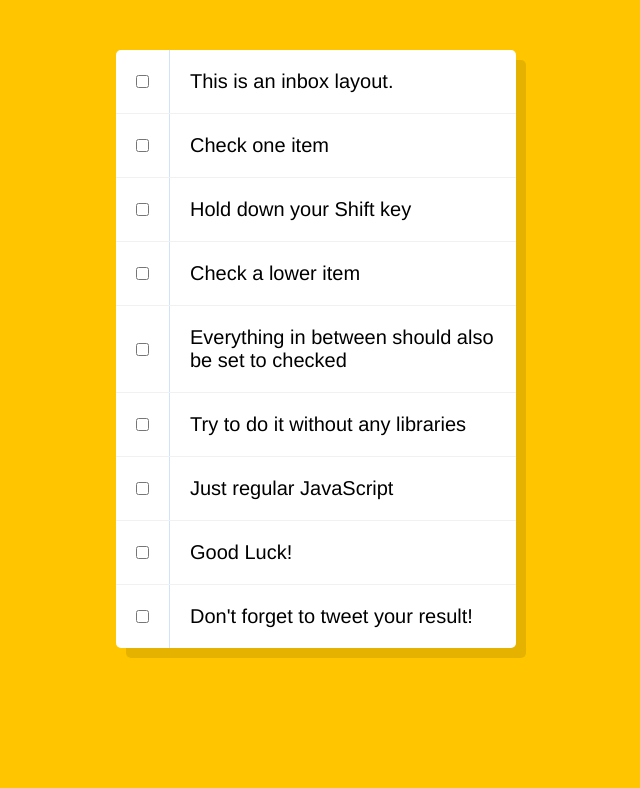
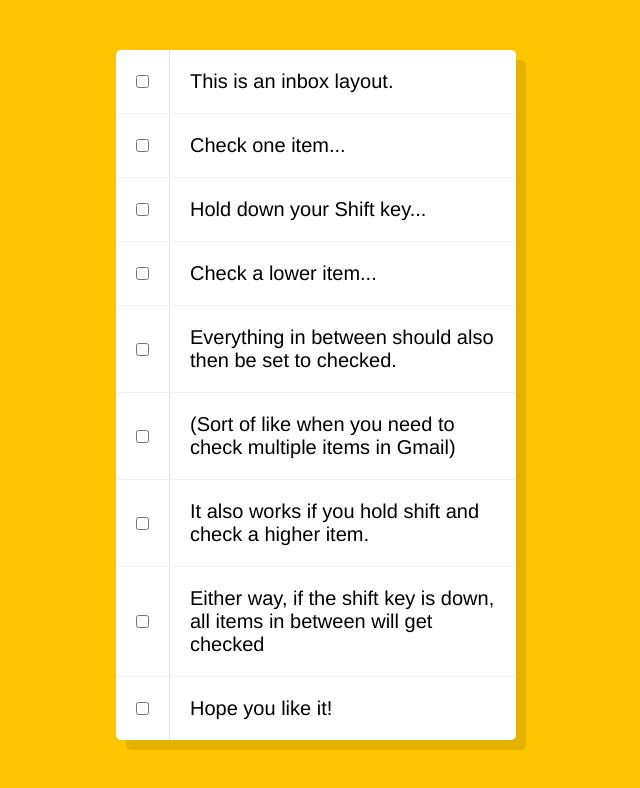
Before and after one commit to marissabellusci/Hold-shift-to-check-multiple-boxes, a plain HTML site: page index.html in a window 1280 px wide. Shown: the whole page, without its empty margins (324-964 px from the left). Drawn offline with Linux system fonts and the light colour scheme.

Commit message:
updated text

```diff
--- a/index.html
+++ b/index.html
@@ -61,35 +61,35 @@
     </div>
     <div class="item">
       <input type="checkbox">
-      <p>Check one item</p>
+      <p>Check one item...</p>
     </div>
     <div class="item">
       <input type="checkbox">
-      <p>Hold down your Shift key</p>
+      <p>Hold down your Shift key...</p>
     </div>
     <div class="item">
       <input type="checkbox">
-      <p>Check a lower item</p>
+      <p>Check a lower item...</p>
     </div>
     <div class="item">
       <input type="checkbox">
-      <p>Everything in between should also be set to checked</p>
+      <p>Everything in between should also then be set to checked.</p>
     </div>
     <div class="item">
       <input type="checkbox">
-      <p>Try to do it without any libraries</p>
+      <p>(Sort of like when you need to check multiple items in Gmail)</p>
     </div>
     <div class="item">
       <input type="checkbox">
-      <p>Just regular JavaScript</p>
+      <p>It also works if you hold shift and check a higher item.</p>
     </div>
     <div class="item">
       <input type="checkbox">
-      <p>Good Luck!</p>
+      <p>Either way, if the shift key is down, all items in between will get checked</p>
     </div>
     <div class="item">
       <input type="checkbox">
-      <p>Don't forget to tweet your result!</p>
+      <p>Hope you like it!</p>
     </div>
   </div>
 
```
